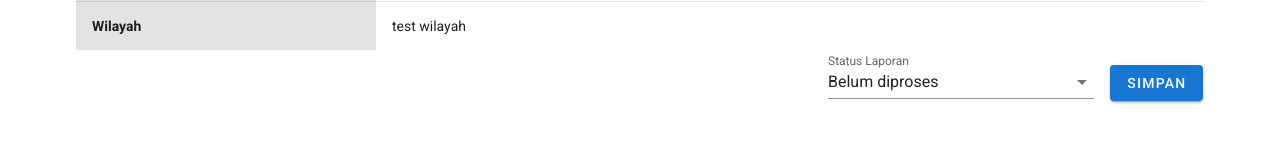
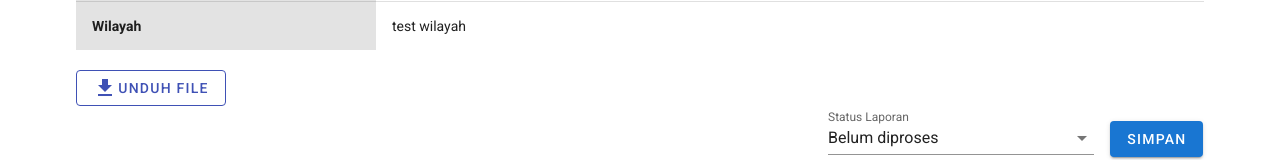
Before and after one commit to simkesbangpol/frontend, a Vue app: page /detail-laporan in a window 1280 px wide. Shown: the part 338-498 px from the top of the page. Built offline with nearby package versions, Linux system fonts and the light colour scheme.

Commit message:
add button download and remove multiple props in input file

```diff
--- a/src/views/DetailLaporan.vue
+++ b/src/views/DetailLaporan.vue
@@ -70,6 +70,7 @@
                     </tbody>
                 </template>
             </v-simple-table>
+            <v-btn class="mt-5" outlined color="indigo"><v-icon>mdi-download</v-icon>Unduh File</v-btn>
         </v-col>
     </v-row>
     <v-row no-gutters align="baseline">
--- a/src/views/LihatLaporan.vue
+++ b/src/views/LihatLaporan.vue
@@ -186,7 +186,6 @@
                   v-model="files"
                   counter
                   label="File input"
-                  multiple
                   placeholder="Select your files (xls, xlsx, etc)"
                   prepend-icon="mdi-paperclip"
                   outlined
```
